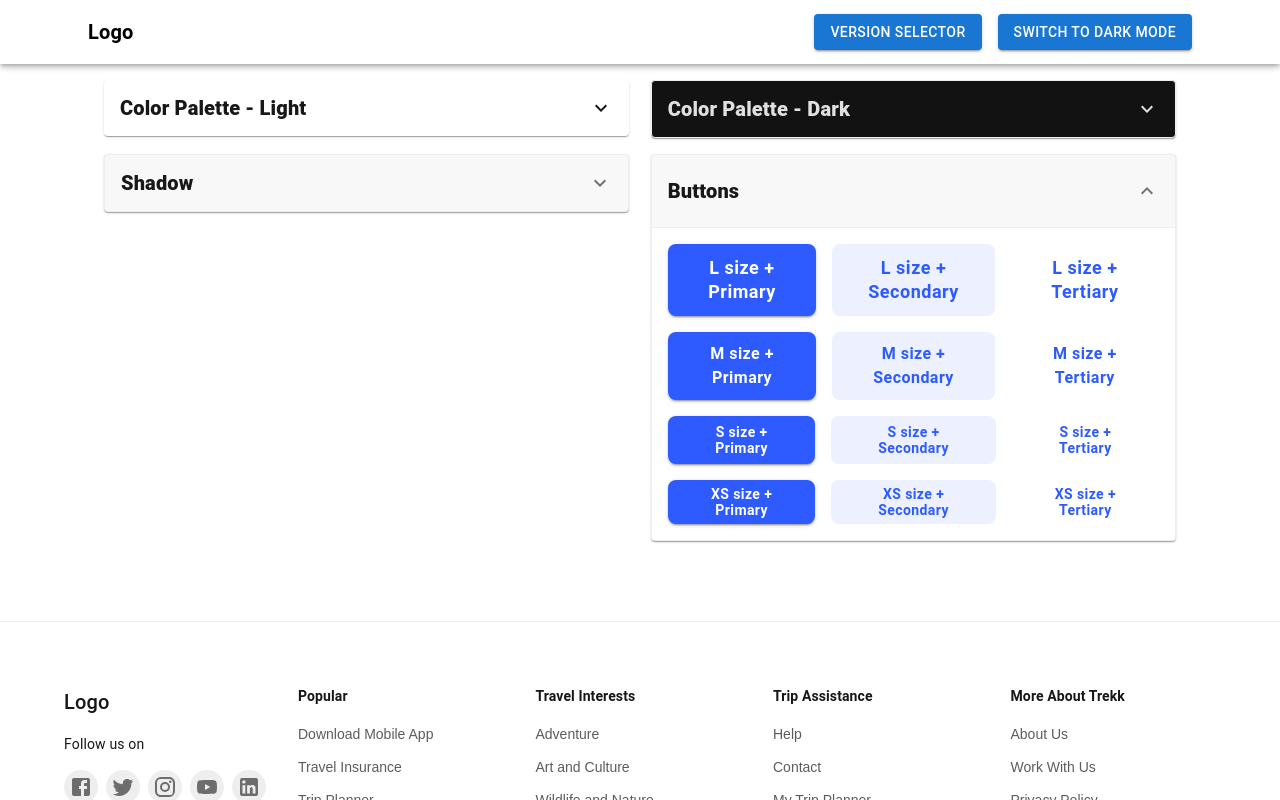
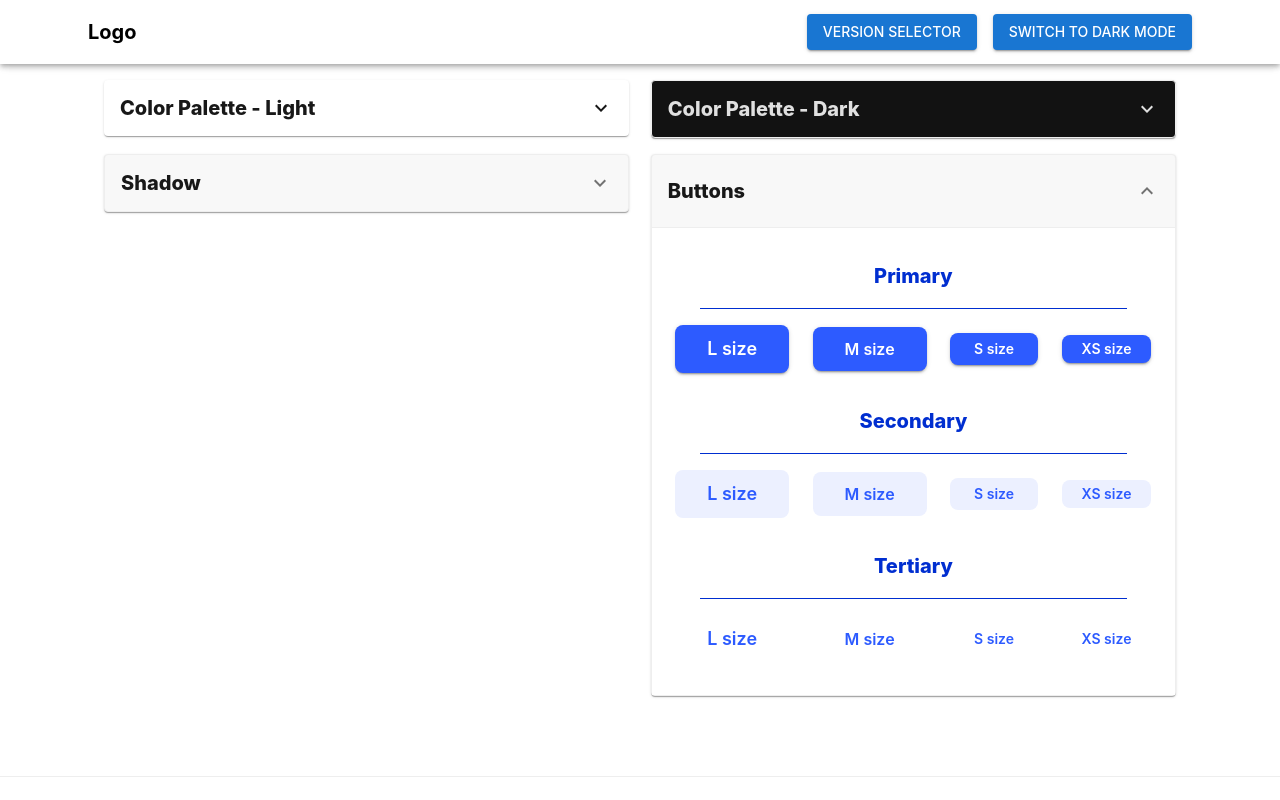
Before and after one commit to Yuki-kykyky/layout-demos, a Next.js app: page / in a window 1280 px wide. Both pictures are taken after a click on the button "Buttons". Shown: the top 800 px of the page. Built offline with nearby package versions, Linux system fonts and the light colour scheme.

Commit message:
extract button list, btn type, useThemeMode

```diff
--- a/app/common/ui/page2/woop/woop-btn.tsx
+++ b/app/common/ui/page2/woop/woop-btn.tsx
@@ -2,17 +2,29 @@ import { Button } from "@mui/material";
 import React from "react";
 import { WoopBtnStyles } from "./styles";
 
+export enum BtnType {
+  Primary = "Primary",
+  Secondary = "Secondary",
+  Tertiary = "Tertiary",
+}
+export enum BtnSize {
+  L = "L",
+  M = "M",
+  S = "S",
+  XS = "XS",
+}
+
 export function WoopBtn({
   buttonText,
-  type = "Primary",
-  size = "L",
+  type = BtnType.Primary,
+  size = BtnSize.L,
   startIcon,
   endIcon,
   disabled = false,
 }: {
   buttonText: string;
-  type?: "Primary" | "Secondary" | "Tertiary";
-  size?: "L" | "M" | "S" | "XS";
+  type?: BtnType;
+  size?: BtnSize;
   startIcon?: React.ReactNode;
   endIcon?: React.ReactNode;
   disabled?: boolean;
--- /dev/null
+++ b/app/components/page2/button-list.tsx
@@ -0,0 +1,55 @@
+import { ColorPalette } from "@/app/common/styles/color-palette";
+import { Box, Stack, Typography } from "@mui/material";
+import React from "react";
+import { BtnSize, BtnType, WoopBtn } from "@/app/common/ui/page2/woop/woop-btn";
+import { useThemeMode } from "@/app/hooks/useThemeMode";
+
+export default function ButtonList() {
+  const themeMode = useThemeMode();
+
+  return (
+    <Box>
+      {Object.values(BtnType).map((type) => (
+        <Box key={type} sx={{ pb: 2 }}>
+          <Typography
+            variant="h6"
+            fontWeight="800"
+            color={
+              themeMode === "dark"
+                ? ColorPalette.Greyscale.white
+                : ColorPalette.AccentViolet.clickState
+            }
+            align="center"
+            sx={{
+              borderBottom: `1px solid ${
+                themeMode === "dark"
+                  ? ColorPalette.Greyscale.white
+                  : ColorPalette.AccentViolet.clickState
+              }`,
+              mx: 4,
+              py: 2,
+              mb: 2,
+            }}
+          >
+            {type}
+          </Typography>
+          <Stack
+            gap={2}
+            flexDirection="row"
+            justifyContent="space-evenly"
+            alignItems="center"
+          >
+            {Object.values(BtnSize).map((size) => (
+              <WoopBtn
+                key={`${type}-${size}`}
+                buttonText={`${size} size`}
+                size={size as BtnSize}
+                type={type as BtnType}
+              />
+            ))}
+          </Stack>
+        </Box>
+      ))}
+    </Box>
+  );
+}
--- /dev/null
+++ b/app/hooks/useThemeMode.ts
@@ -0,0 +1,6 @@
+import { useTheme } from "@mui/material";
+
+export function useThemeMode() {
+  const theme = useTheme();
+  return theme.palette.mode;
+}
--- a/app/pages/woop-design-system.tsx
+++ b/app/pages/woop-design-system.tsx
@@ -12,7 +12,7 @@ import { ColorPalette, ColorPaletteDark } from "../common/styles/color-palette";
 import { ColorPaletteList } from "../components/page2/color-palette-list";
 import { ShadowList } from "../components/page2/shadow-list";
 import React from "react";
-import { WoopBtn } from "../common/ui/page2/woop/woop-btn";
+import ButtonList from "../components/page2/button-list";
 
 export function WoopDesignSystem() {
   return (
@@ -132,79 +132,11 @@ export function WoopDesignSystem() {
                 pt: 2,
                 display: "flex",
                 flexDirection: "column",
-                gap: 2,
                 bgcolor: (theme) => theme.palette.background.default,
                 borderTop: (theme) => `1px solid ${theme.palette.grey[200]}`,
               }}
             >
-              <Stack gap={2} flexDirection="row" justifyContent="space-evenly">
-                <WoopBtn
-                  buttonText="L size + Primary"
-                  size="L"
-                  type="Primary"
-                />
-                <WoopBtn
-                  buttonText="L size + Secondary"
-                  size="L"
-                  type="Secondary"
-                />
-                <WoopBtn
-                  buttonText="L size + Tertiary"
-                  size="L"
-                  type="Tertiary"
-                />
-              </Stack>
-              <Stack gap={2} flexDirection="row" justifyContent="space-evenly">
-                <WoopBtn
-                  buttonText="M size + Primary"
-                  size="M"
-                  type="Primary"
-                />
-                <WoopBtn
-                  buttonText="M size + Secondary"
-                  size="M"
-                  type="Secondary"
-                />
-                <WoopBtn
-                  buttonText="M size + Tertiary"
-                  size="M"
-                  type="Tertiary"
-                />
-              </Stack>
-              <Stack gap={2} flexDirection="row" justifyContent="space-evenly">
-                <WoopBtn
-                  buttonText="S size + Primary"
-                  size="S"
-                  type="Primary"
-                />
-                <WoopBtn
-                  buttonText="S size + Secondary"
-                  size="S"
-                  type="Secondary"
-                />
-                <WoopBtn
-                  buttonText="S size + Tertiary"
-                  size="S"
-                  type="Tertiary"
-                />
-              </Stack>
-              <Stack gap={2} flexDirection="row" justifyContent="space-evenly">
-                <WoopBtn
-                  buttonText="XS size + Primary"
-                  size="XS"
-                  type="Primary"
-                />
-                <WoopBtn
-                  buttonText="XS size + Secondary"
-                  size="XS"
-                  type="Secondary"
-                />
-                <WoopBtn
-                  buttonText="XS size + Tertiary"
-                  size="XS"
-                  type="Tertiary"
-                />
-              </Stack>
+              <ButtonList />
             </AccordionDetails>
           </Accordion>
         </Box>
--- a/app/theme.ts
+++ b/app/theme.ts
@@ -1,5 +1,6 @@
-import { createTheme } from '@mui/material/styles';
-import { ColorPalette, ColorPaletteDark } from './common/styles/color-palette';
+import { createTheme } from "@mui/material/styles";
+import { ColorPalette, ColorPaletteDark } from "./common/styles/color-palette";
+
 const lightTheme = createTheme({
   palette: {
     mode: "light",
@@ -11,6 +12,9 @@ const lightTheme = createTheme({
       primary: ColorPalette.Greyscale.textPrimary,
       secondary: ColorPalette.Greyscale.textSecondary,
     },
+  },
+  typography: {
+    fontFamily: "Inter",
   },
 });
 
@@ -26,6 +30,9 @@ const darkTheme = createTheme({
       secondary: ColorPaletteDark.Greyscale.textSecondary,
     },
   },
+  typography: {
+    fontFamily: "Inter",
+  },
 });
 
 export { lightTheme, darkTheme };
```
